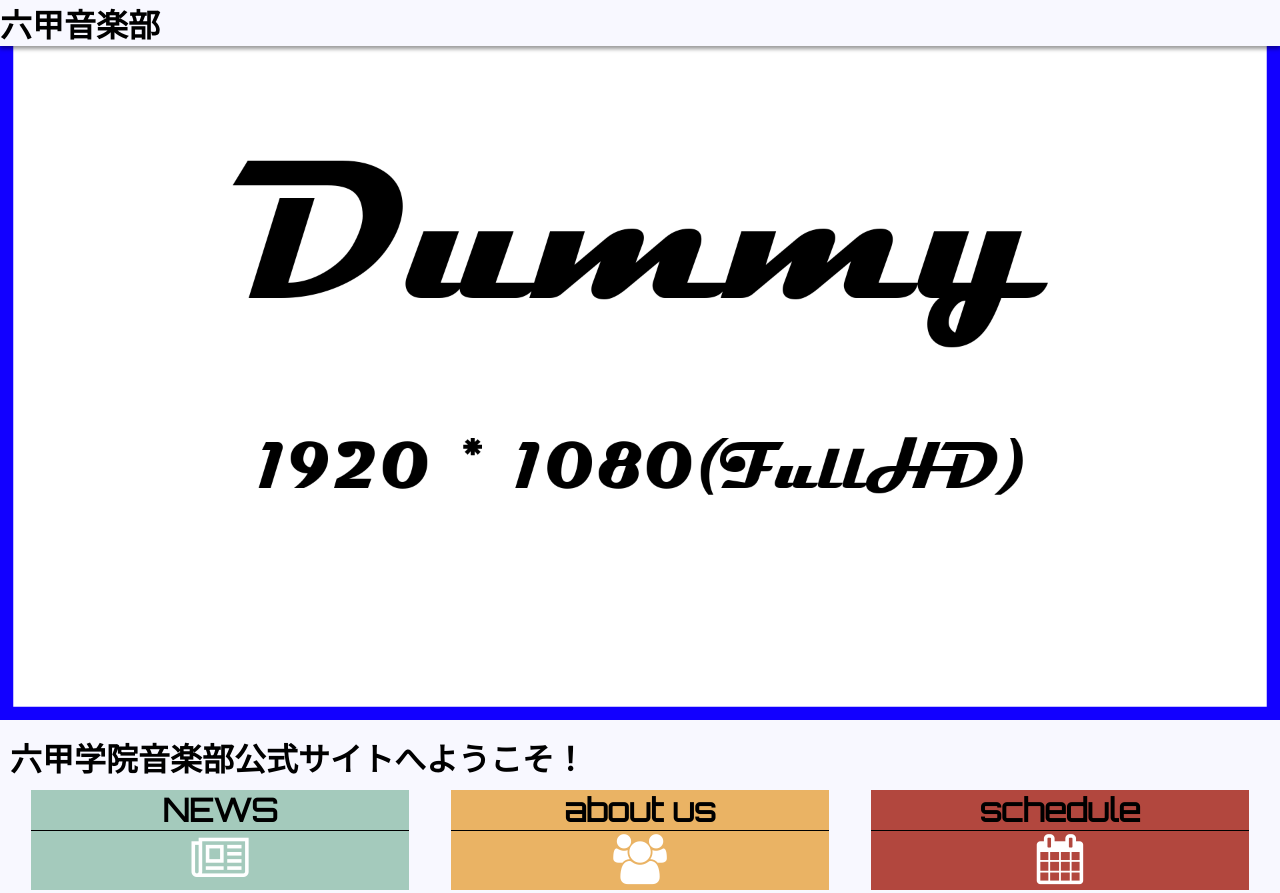
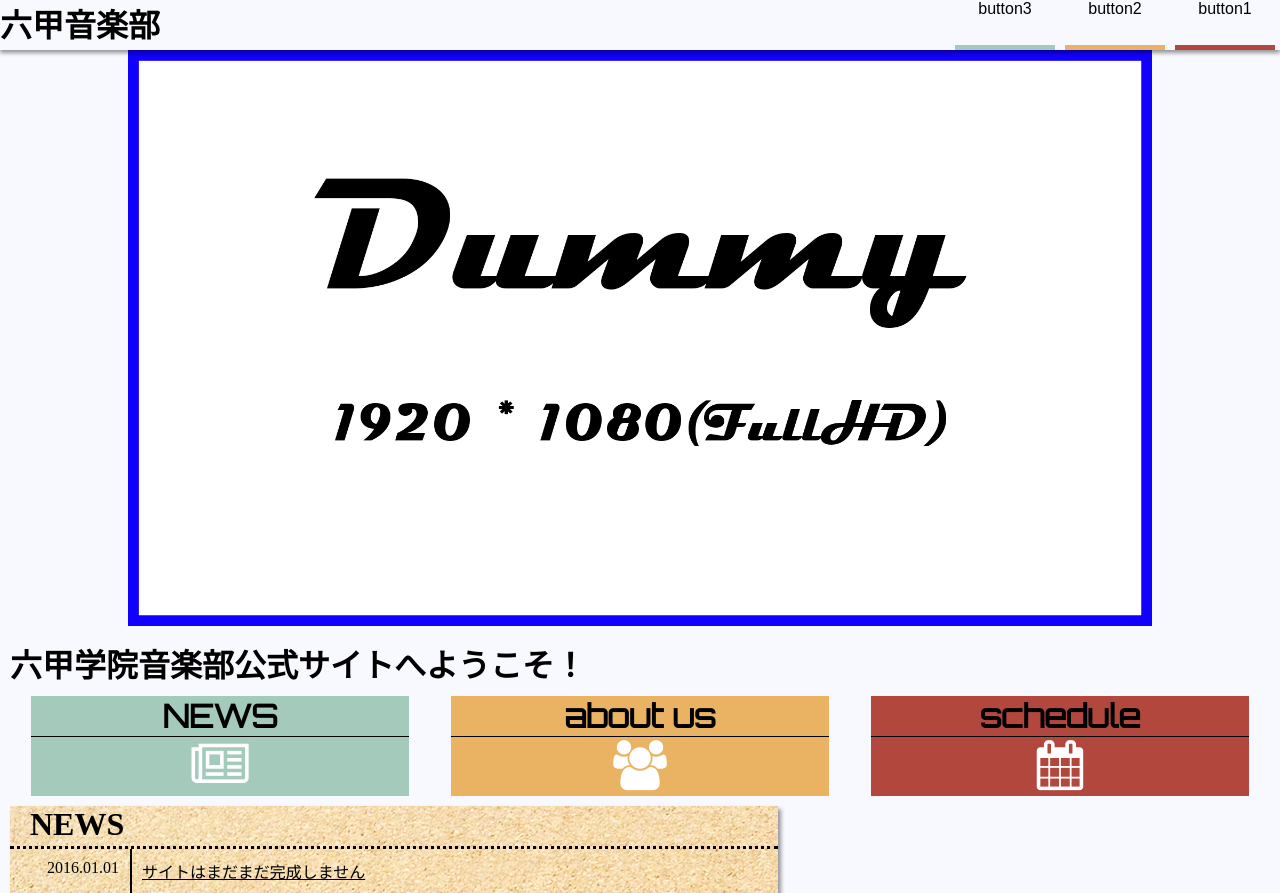
Before and after one commit to Happa8/MusicClubSite, a plain HTML site: page index.html in a window 1280 px wide. Shown: the top 893 px of the page. Drawn offline with Linux system fonts and the light colour scheme.

Commit message:
headerbutton

```diff
--- a/index.html
+++ b/index.html
@@ -13,11 +13,14 @@
 <body>
     <header>
         <h1>六甲音楽部</h1>
+        <a href="#" class="button_1" id="headerbuttons"><p>button1</p></a>
+        <a href="#" class="button_2" id="headerbuttons"><p>button2</p></a>
+        <a href="#" class="button_3" id="headerbuttons"><p>button3</p></a>
     </header>
 
-
-    <img src="Dummy.png" class="topimg">
-
+    <div class="topimg">
+        <img src="Dummy.png" class="topimg">
+    </div>
     <div class="Welcome">
         <h1>六甲学院音楽部公式サイトへようこそ！</h1>
     </div>
@@ -48,9 +51,9 @@
             </div>
         </div>
     </div>
-<footer>
-    <span class="ftext">Copyright © 2016 Happa8 All Rights Reserved.</span>
-</footer>
+    <footer>
+        <span class="ftext">Copyright © 2016 Happa8 All Rights Reserved.</span>
+    </footer>
 
 
 </body>
--- a/sytle.css
+++ b/sytle.css
@@ -17,22 +17,61 @@ header{
     top: 0;
     width: 100%;
     margin: 0px;
+    height: 50px;
 
     z-index: 30;
 
     box-shadow: 0px 3px 4px rgba(0,0,0,0.4);
 
 
+
 }
+
+
+header h1{
+    float: left;
+    overflow: hidden;
+}
+
+#headerbuttons{
+    float: right;
+    margin-left: 5px;
+    margin-right: 5px;
+    width: 100px;
+    text-align: center;
+    text-decoration: none;
+    color: black;
+    height: 90%;
+
+}
+
+.button_1{
+    border-bottom: 10px solid #b2473e;
+}
+
+.button_2{
+    border-bottom: 10px solid #eab364;
+
+}
+
+.button_3{
+    border-bottom: 10px solid #a4cabc;
+}
+
 
 .Welcome{
     font-family: 'Noto Sans Japanese', sans-serif;
     margin: 10px;
 }
 
-img.topimg{
-    width: 100%;
+.topimg{
+    text-align: center;
+}
+
+.topimg img{
+    width: 80%;
     overflow: hidden;
+    margin-top: 50px;
 
 
 }
```
